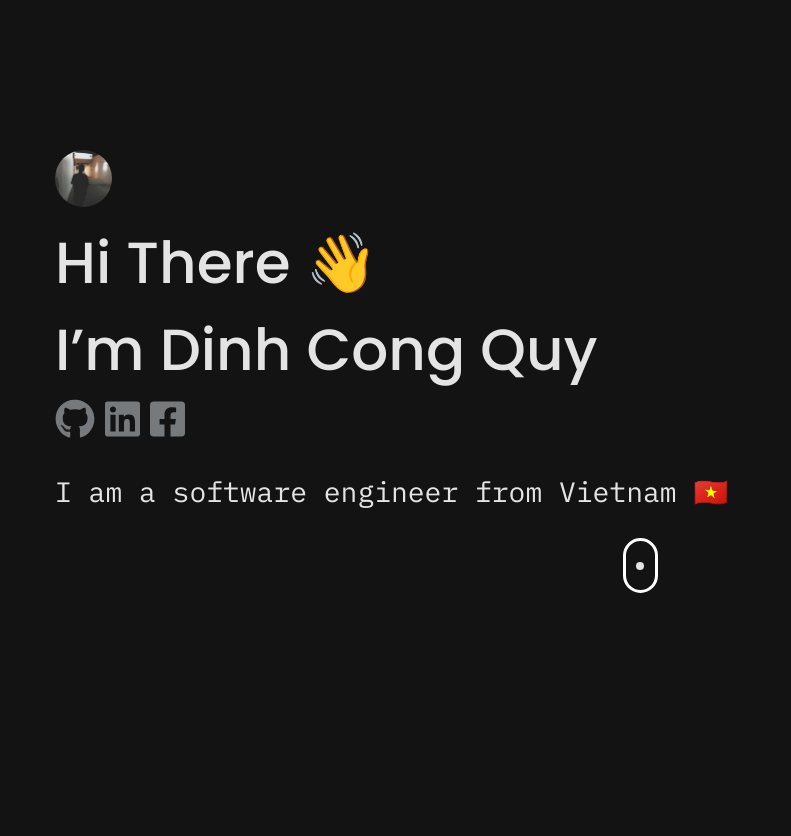
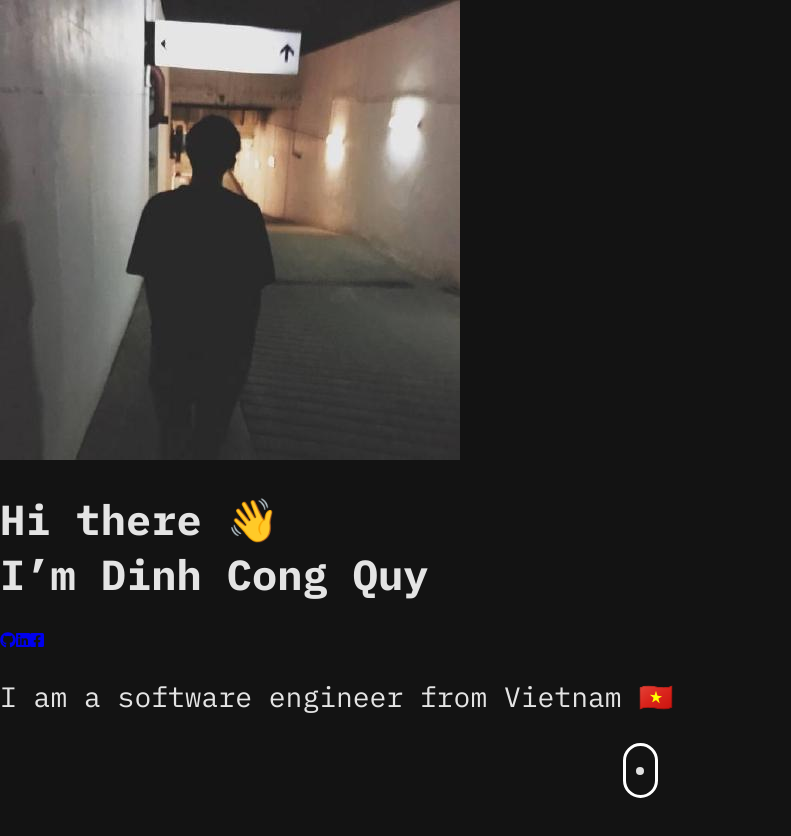
Before and after one commit to quyctd/quyctd.github.io, a React (Create React App) app: page / in a window 1280 px wide. Shown: the top 836 px of the page, without its empty margins (0-791 px from the left). Built offline with nearby package versions, Linux system fonts and the light colour scheme.

Commit message:
Remove old bg

```diff
--- a/package.json
+++ b/package.json
@@ -11,7 +11,6 @@
     "@testing-library/react": "^11.1.0",
     "@testing-library/user-event": "^12.1.10",
     "node-sass": "^4.14.1",
-    "particles-bg": "^2.5.0",
     "react": "^17.0.1",
     "react-dom": "^17.0.1",
     "react-scripts": "4.0.1",
--- a/src/components/homepage.jsx
+++ b/src/components/homepage.jsx
@@ -1,5 +1,4 @@
 import React from "react";
-import ParticlesBg from "particles-bg";
 import { FontAwesomeIcon } from "@fortawesome/react-fontawesome";
 
 import ScrollButton from "./scrollButton";
@@ -7,8 +6,7 @@
 
 const Homepage = () => {
   return (
-    <>
-      <div className={styles.container}>
+    <div className={styles.appHoly}>
       <div className={styles.main}>
         <img src="/my.jpeg" alt="quyctd" className={styles.avatar} />
         <h1 className={styles.heading}>
@@ -17,11 +15,7 @@
           I’m Dinh Cong Quy
         </h1>
         <div className={styles.socialIcons}>
-            <a
-              href="https://github.com/quyctd"
-              target="_blank"
-              rel="noreferrer"
-            >
+          <a href="https://github.com/quyctd" target="_blank" rel="noreferrer">
             <FontAwesomeIcon icon={["fab", "github"]} />
           </a>
           <a
@@ -50,8 +44,6 @@
       </div>
       {/* <footer>Built and Designed with ❤️</footer> */}
     </div>
-      <ParticlesBg type="cobweb" color="#34b4eb" num={150} bg />
-    </>
   );
 };
 
--- a/src/components/index.module.scss
+++ b/src/components/index.module.scss
@@ -1,61 +1,7 @@
 @import "../../styles/variables";
 
-.container {
-  padding-right: 15px;
-  padding-left: 15px;
-  margin-right: auto;
-  margin-left: auto;
+.appHoly {
+  display: grid;
+  grid-template: auto 1fr auto/auto minmax(auto, 1440px) auto;
+  min-height: 100%;
 }
-@media (min-width: 768px) {
-  .container {
-    width: 750px;
-  }
-}
-@media (min-width: 992px) {
-  .container {
-    width: 970px;
-  }
-}
-@media (min-width: 1200px) {
-  .container {
-    width: 1170px;
-  }
-}
-
-.main {
-  position: relative;
-  height: 100vh;
-  margin-top: 150px;
-}
-
-.avatar {
-  width: 57px;
-  height: 57px;
-  border-radius: 50%;
-  margin-bottom: 0.5rem;
-}
-
-.socialIcons {
-  font-size: 40px;
-  a {
-    margin-right: 10px;
-    opacity: 0.5;
-    color: #dae1e7;
-    &:hover {
-      opacity: 1;
-      color: #eee;
-    }
-  }
-}
-
-.heading {
-  font-family: $display-font;
-  font-weight: 500;
-  font-size: 3.625rem;
-  text-transform: capitalize;
-  margin: 0;
-}
-
-footer {
-  text-align: right;
-}
```
Also changed, not shown: 1 other file (tests, documents, lock files or other folders). Lines whose indentation alone changed are shown as unchanged.
